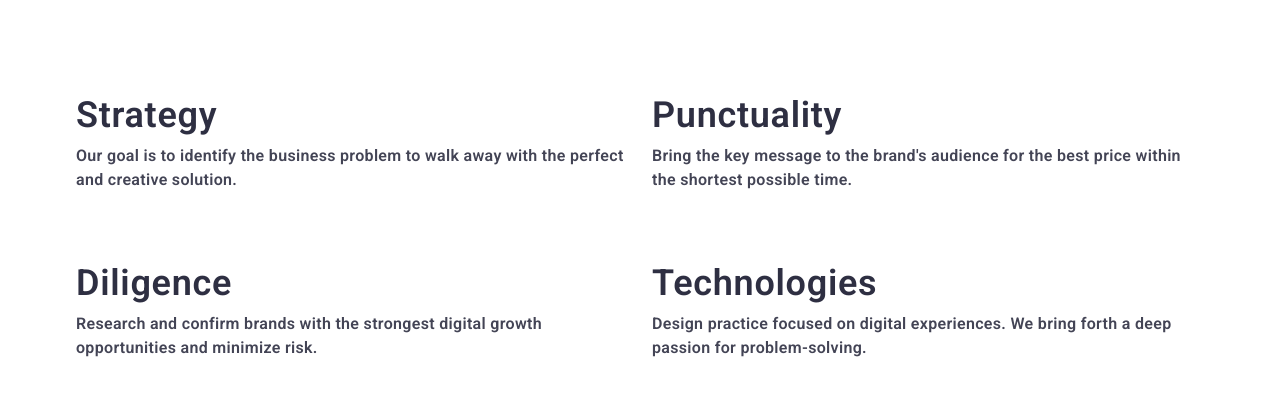
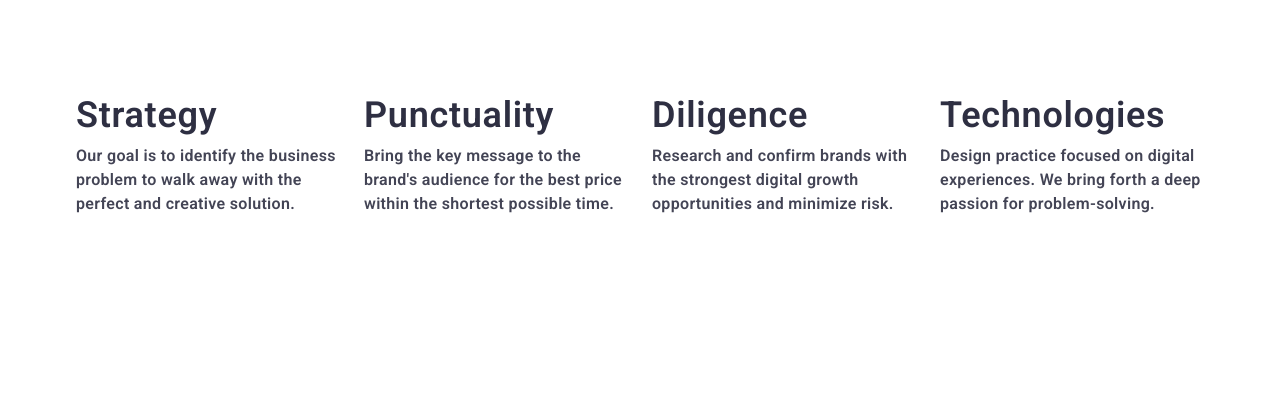
Before and after one commit to Volodymyr-But2025/goit-markup-hw-06, a plain HTML site: page index.html in a window 1280 px wide. Drawn offline with nearby package versions, Linux system fonts and the light colour scheme.

Commit message:
section-2.1

```diff
--- a/css/styles.css
+++ b/css/styles.css
@@ -491,8 +491,6 @@ img {
 }
 @media screen and (min-width: 768px) {
   .section-our-values-list {
-
-
     gap: 72px 24px;
   }
   .section-our-values-post {
@@ -504,9 +502,9 @@ img {
 }
 
 @media screen and (min-width: 1158px) {
-.section-our-values-list {
+  .section-our-values-list {
     display: flex;
-    flex-wrap: ;
+    flex-wrap: nowrap;
     gap: 72px 24px;
   }
   .section-our-values-post {
@@ -516,4 +514,3 @@ img {
     text-align: left;
   }
 }
-}
```
